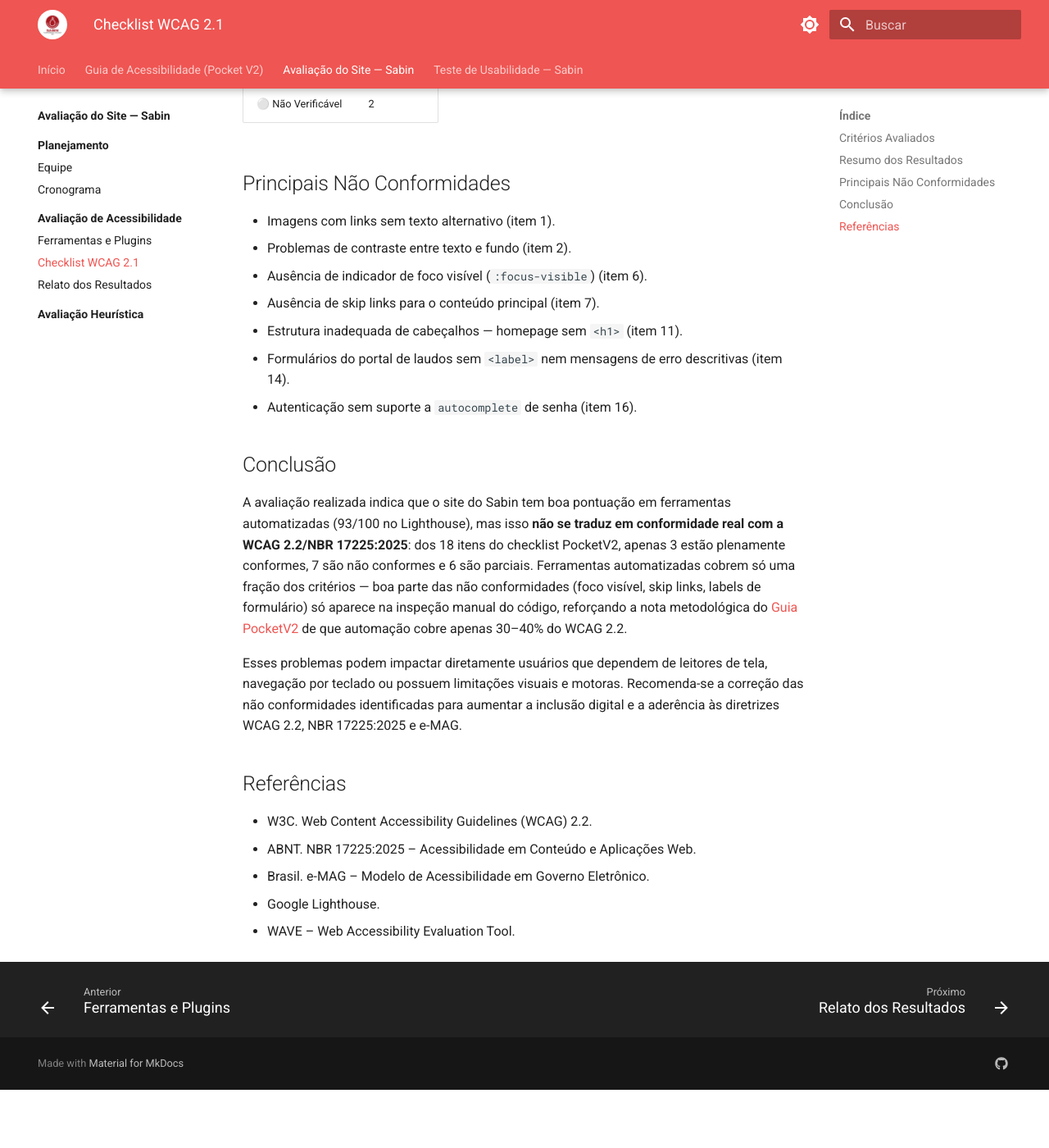
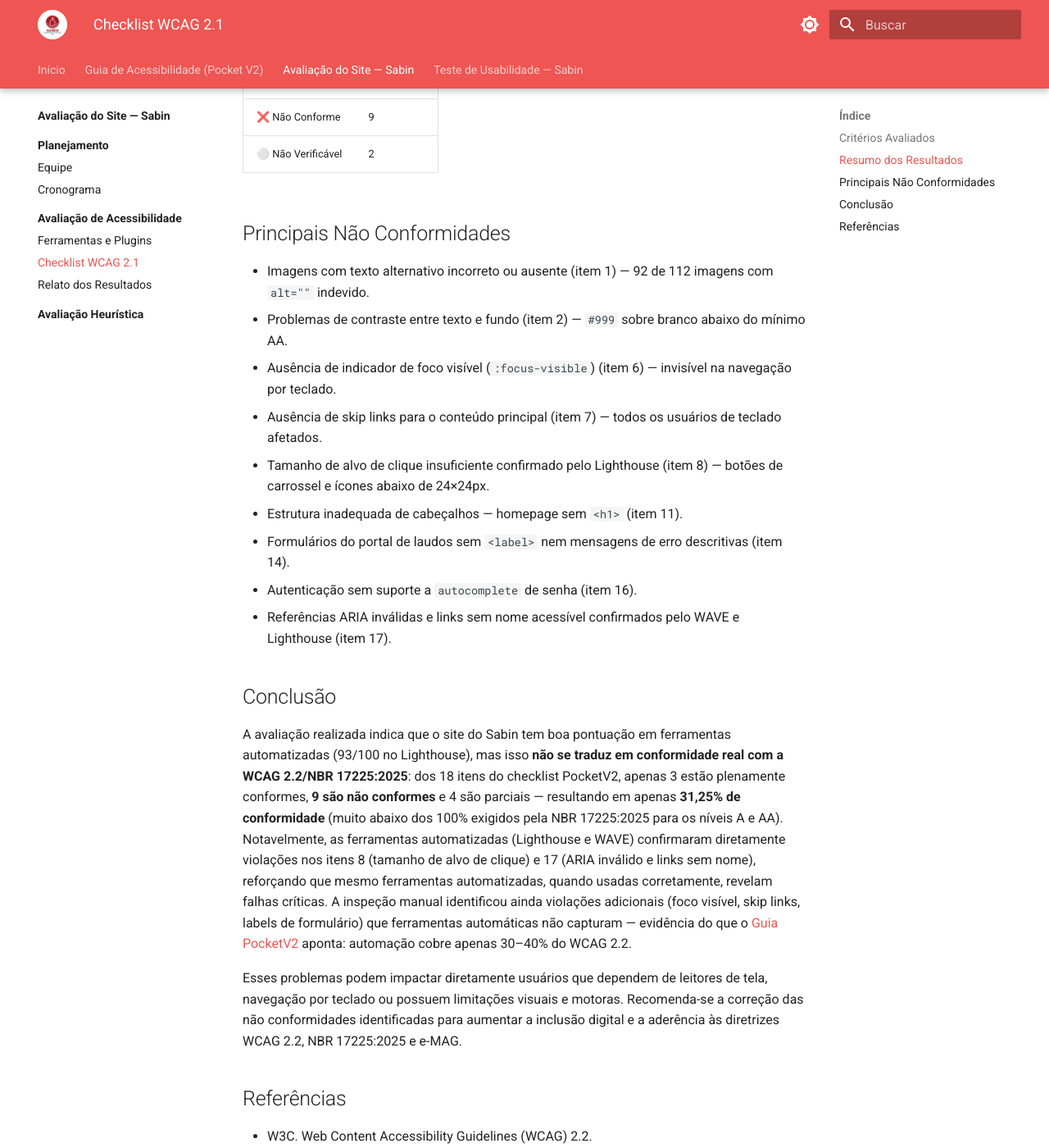
Before and after one commit to UnB-IHC/IHC_2026.1_Grupo07, an MkDocs documentation site: the page built from docs/ihc-sabin/avaliacao-acessibilidade/checklist-wcag.md, in a window 1280 px wide and 1400 px high, scrolled down 2890 px. Shown: the whole window at 82% size. Built offline with MkDocs 1.6.1 and Material for MkDocs 9.7.7, drawn with Linux system fonts in a browser that asks for light colours; before the commit the page ends 4219 px from its top, so only the background shows below that; some of the changed text lies outside the part shown.

Commit message:
fix: corrige inconsistencias na revisao do relatorio de acessibilidade

```diff
--- a/docs/ihc-sabin/avaliacao-acessibilidade/checklist-wcag.md
+++ b/docs/ihc-sabin/avaliacao-acessibilidade/checklist-wcag.md
@@ -13,7 +13,7 @@
 | 5  | Design Responsivo e Refluxo                   | ⚠️ Parcial     | Viewport configurado corretamente, porém fontes em `px` (não `rem`) e carrosséis com scroll fixo podem perder conteúdo a 320px CSS.                                   | resultados.md                    |
 | 6  | Foco Visível e Não Obscurecido                | ❌ Não Conforme | 45 ocorrências de `:focus` no CSS, porém nenhuma de `:focus-visible` — foco pode ficar invisível em botões de carrossel e cards.                                       | resultados.md                    |
 | 7  | Atalhos de Teclado (Skip Links)                | ❌ Não Conforme | Nenhum skip link encontrado em nenhuma página avaliada do site.                                                                                                       | resultados.md                    |
-| 8  | Tamanho do Alvo de Clique                     | ⚠️ Parcial     | Botões principais (`btn--lg`) atendem ao mínimo, mas ícones de navegação do carrossel (`btn--prev`/`btn--next`) podem não atingir 24×24px.                            | best-LightHouse.png, resultados.md |
+| 8  | Tamanho do Alvo de Clique                     | ❌ Não Conforme | O Lighthouse identificou elementos interativos com área de toque insuficiente para interação confortável em dispositivos móveis (botões de carrossel e ícones do rodapé abaixo de 24×24px). | best-LightHouse.png, resultados.md |
 | 9  | Movimentos de Arrastar (Drag-and-Drop)        | ✅ Conforme     | `draggable` presente apenas no swipe interno do carrossel; nenhuma funcionalidade de arrastar-e-soltar exposta ao usuário.                                            | resultados.md                    |
 | 10 | Temporização Ajustável                        | ⚪ Não Verificável | Não foi possível confirmar, sem acesso autenticado, se o portal de laudos avisa e permite estender a sessão antes do logout automático.                            | resultados.md                   |
 | 11 | Títulos de Página e Semântica de Cabeçalhos   | ❌ Não Conforme | A homepage não possui `<h1>`; a hierarquia de títulos inicia em `<h2>`.                                                                                               | alertas-Wave.png, resultados.md |
@@ -22,7 +22,7 @@
 | 14 | Identificação, Sugestão e Prevenção de Erros  | ❌ Não Conforme | Campos do portal de laudos sem `<label>` associado, sem indicação de formato esperado e sem link "Primeiro acesso".                                                   | resultados.md                   |
 | 15 | Prevenção de Entradas Redundantes             | ⚪ Não Verificável | O fluxo de agendamento — onde o critério se aplicaria — retorna erro 404, impossibilitando a avaliação.                                                            | resultados.md                   |
 | 16 | Autenticação Acessível                        | ❌ Não Conforme | Padrão de `autocomplete="off"` no site; campo de senha do portal de laudos deveria usar `autocomplete="current-password"`.                                            | resultados.md                   |
-| 17 | Nome, Função e Valor em Componentes Web       | ⚠️ Parcial     | Homepage usa `aria-label`/`aria-expanded` corretamente (103 ocorrências), mas o portal de laudos depende só de placeholder, sem `<label>`.                            | erros-Wave.png, links-Lighthouse.png    |
+| 17 | Nome, Função e Valor em Componentes Web       | ❌ Não Conforme | Foram encontradas 5 referências ARIA inválidas (WAVE) e links sem nome acessível discernível (Lighthouse). Portal de laudos sem `<label>` em campos de formulário.    | erros-Wave.png, links-Lighthouse.png    |
 | 18 | Linguagem Simples                             | ⚠️ Parcial     | Linguagem geral clara, mas siglas médicas (HPV, HCG) e categorias como "Sabin Genômica" aparecem sem expansão/explicação.                                            | resultados.md                   |
 
 ## Resumo dos Resultados
@@ -30,23 +30,25 @@
 | Situação           | Quantidade |
 | ------------------ | ---------- |
 | ✅ Conforme         | 3          |
-| ⚠️ Parcial         | 6          |
-| ❌ Não Conforme     | 7          |
+| ⚠️ Parcial         | 4          |
+| ❌ Não Conforme     | 9          |
 | ⚪ Não Verificável  | 2          |
 
 ## Principais Não Conformidades
 
-* Imagens com links sem texto alternativo (item 1).
-* Problemas de contraste entre texto e fundo (item 2).
-* Ausência de indicador de foco visível (`:focus-visible`) (item 6).
-* Ausência de skip links para o conteúdo principal (item 7).
+* Imagens com texto alternativo incorreto ou ausente (item 1) — 92 de 112 imagens com `alt=""` indevido.
+* Problemas de contraste entre texto e fundo (item 2) — `#999` sobre branco abaixo do mínimo AA.
+* Ausência de indicador de foco visível (`:focus-visible`) (item 6) — invisível na navegação por teclado.
+* Ausência de skip links para o conteúdo principal (item 7) — todos os usuários de teclado afetados.
+* Tamanho de alvo de clique insuficiente confirmado pelo Lighthouse (item 8) — botões de carrossel e ícones abaixo de 24×24px.
 * Estrutura inadequada de cabeçalhos — homepage sem `<h1>` (item 11).
 * Formulários do portal de laudos sem `<label>` nem mensagens de erro descritivas (item 14).
 * Autenticação sem suporte a `autocomplete` de senha (item 16).
+* Referências ARIA inválidas e links sem nome acessível confirmados pelo WAVE e Lighthouse (item 17).
 
 ## Conclusão
 
-A avaliação realizada indica que o site do Sabin tem boa pontuação em ferramentas automatizadas (93/100 no Lighthouse), mas isso **não se traduz em conformidade real com a WCAG 2.2/NBR 17225:2025**: dos 18 itens do checklist PocketV2, apenas 3 estão plenamente conformes, 7 são não conformes e 6 são parciais. Ferramentas automatizadas cobrem só uma fração dos critérios — boa parte das não conformidades (foco visível, skip links, labels de formulário) só aparece na inspeção manual do código, reforçando a nota metodológica do [Guia PocketV2](../../pocket-v2/tools/ferramentas.md) de que automação cobre apenas 30–40% do WCAG 2.2.
+A avaliação realizada indica que o site do Sabin tem boa pontuação em ferramentas automatizadas (93/100 no Lighthouse), mas isso **não se traduz em conformidade real com a WCAG 2.2/NBR 17225:2025**: dos 18 itens do checklist PocketV2, apenas 3 estão plenamente conformes, **9 são não conformes** e 4 são parciais — resultando em apenas **31,25% de conformidade** (muito abaixo dos 100% exigidos pela NBR 17225:2025 para os níveis A e AA). Notavelmente, as ferramentas automatizadas (Lighthouse e WAVE) confirmaram diretamente violações nos itens 8 (tamanho de alvo de clique) e 17 (ARIA inválido e links sem nome), reforçando que mesmo ferramentas automatizadas, quando usadas corretamente, revelam falhas críticas. A inspeção manual identificou ainda violações adicionais (foco visível, skip links, labels de formulário) que ferramentas automáticas não capturam — evidência do que o [Guia PocketV2](../../pocket-v2/tools/ferramentas.md) aponta: automação cobre apenas 30–40% do WCAG 2.2.
 
 Esses problemas podem impactar diretamente usuários que dependem de leitores de tela, navegação por teclado ou possuem limitações visuais e motoras. Recomenda-se a correção das não conformidades identificadas para aumentar a inclusão digital e a aderência às diretrizes WCAG 2.2, NBR 17225:2025 e e-MAG.
 
```
Also changed, not shown: docs/ihc-sabin/avaliacao-acessibilidade/resultados.md (+24 -13 lines).
